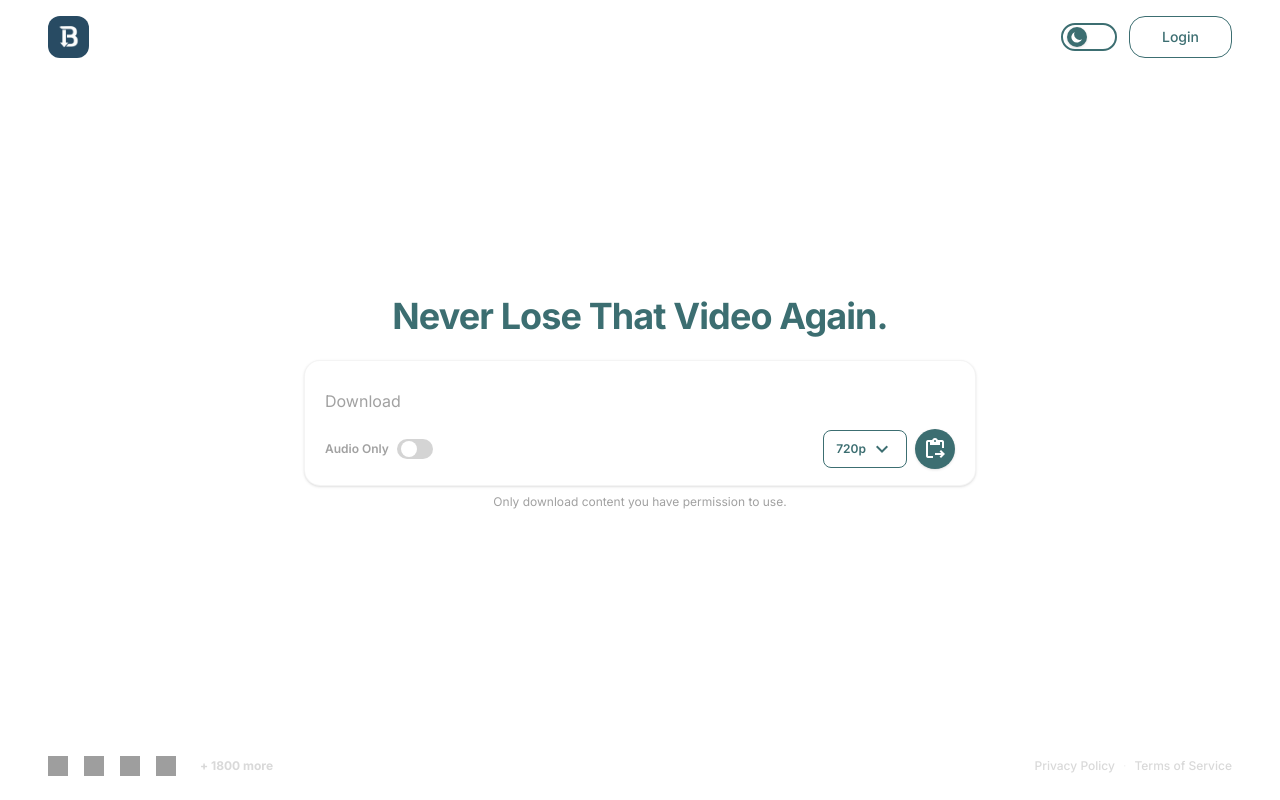
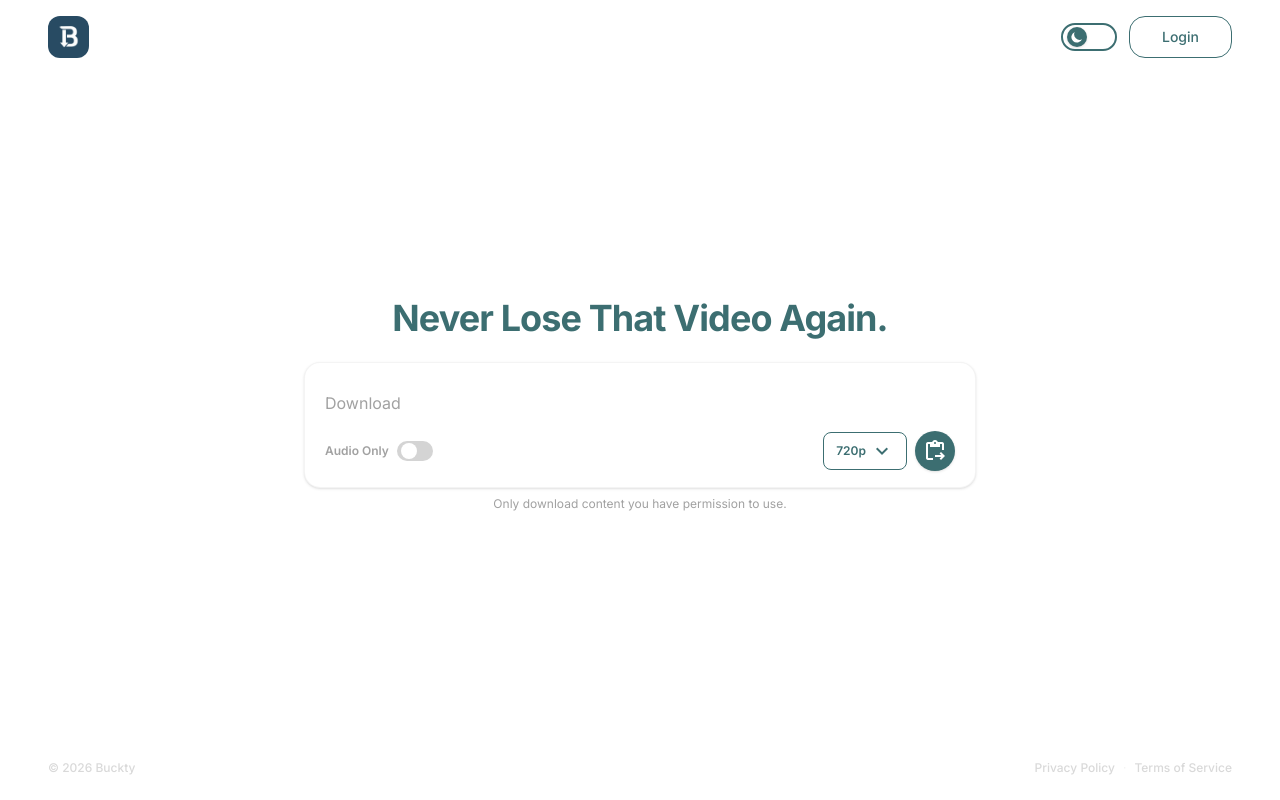
Before and after one commit to Saadnadeemch/mvpfrontend, an Angular app: page / in a window 1280 px wide. Built offline with nearby package versions, Linux system fonts and the light colour scheme; grey boxes are pictures that could not be loaded.

Commit message:
footer upadted

```diff
--- a/src/app/components/footer/footer.html
+++ b/src/app/components/footer/footer.html
@@ -1,55 +1,87 @@
 <footer class="py-6 select-none">
   <div class="w-full px-4 sm:px-6 md:px-10 lg:px-12">
-    <!-- Mobile Layout: Stacked vertically -->
+
+    <!-- Mobile Layout -->
     <div class="flex flex-col gap-2 sm:hidden">
-      <!-- Top on mobile: Social icons (LEFT side content) -->
-      <div class="social-container flex items-center gap-3 justify-center cursor-default">
-        <img src="https://cdn-icons-png.flaticon.com/512/1384/1384060.png" alt="YouTube" class="social-icon h-4 w-4" />
-        <img src="https://cdn-icons-png.flaticon.com/512/2111/2111463.png" alt="Instagram"
-          class="social-icon h-4 w-4" />
-        <img src="https://cdn-icons-png.flaticon.com/512/733/733579.png" alt="Twitter" class="social-icon h-4 w-4" />
-        <img src="https://cdn-icons-png.flaticon.com/512/3046/3046121.png" alt="TikTok" class="social-icon h-4 w-4" />
-        <span class="social-text text-[9px] font-bold" style="color: var(--color-neutral)">+ 1800 more</span>
+
+      <!-- Top on mobile: Branding -->
+      <div class="flex justify-center">
+        <span
+          class="text-[10px] font-medium"
+          style="color: var(--color-neutral)"
+        >
+          © 2026 Buckty
+        </span>
       </div>
 
-      <!-- Bottom on mobile: Legal links (RIGHT side content) -->
+      <!-- Bottom on mobile: Legal links -->
       <div class="flex flex-col items-center gap-3">
         <div class="flex items-center gap-2 flex-wrap justify-center">
-          <span [routerLink]="['/privacy-and-policy']"
+          <span
+            [routerLink]="['/privacy-and-policy']"
             class="text-[10px] font-medium transition-opacity hover:opacity-70 cursor-pointer"
-            style="color: var(--color-neutral)">Privacy Policy</span>
-          <span class="text-[10px]" style="color: var(--color-neutral); opacity: 0.35">·</span>
-          <span [routerLink]="['/terms-of-service']"
+            style="color: var(--color-neutral)"
+          >
+            Privacy Policy
+          </span>
+
+          <span
+            class="text-[10px]"
+            style="color: var(--color-neutral); opacity: 0.35"
+          >
+            ·
+          </span>
+
+          <span
+            [routerLink]="['/terms-of-service']"
             class="text-[10px] font-medium transition-opacity hover:opacity-70 cursor-pointer"
-            style="color: var(--color-neutral)">Terms of Service</span>
+            style="color: var(--color-neutral)"
+          >
+            Terms of Service
+          </span>
         </div>
       </div>
     </div>
 
-    <!-- Tablet and Desktop Layout: Side by side -->
+    <!-- Tablet & Desktop Layout -->
     <div class="hidden sm:flex items-center justify-between gap-6">
-      <!-- Left side: Social icons -->
-      <div class="social-container flex items-center gap-4 cursor-default">
-        <img src="https://cdn-icons-png.flaticon.com/128/1384/1384060.png" alt="YouTube"
-          class="h-5 w-5 transition-transform hover:scale-110" />
-        <img src="https://cdn-icons-png.flaticon.com/128/2111/2111463.png" alt="Instagram"
-          class="h-5 w-5 transition-transform hover:scale-110" />
-        <img src="https://cdn-icons-png.flaticon.com/128/733/733579.png" alt="Twitter"
-          class="h-5 w-5 transition-transform hover:scale-110" />
-        <img src="https://cdn-icons-png.flaticon.com/128/3046/3046121.png" alt="TikTok"
-          class="h-5 w-5 transition-transform hover:scale-110" />
-        <span class="text-xs font-bold ml-2" style="color: var(--color-neutral)">+ 1800 more</span>
+
+      <!-- Left side: Branding -->
+      <div class="flex items-center">
+        <span
+          class="text-xs font-medium"
+          style="color: var(--color-neutral)"
+        >
+          © 2026 Buckty
+        </span>
       </div>
+
       <!-- Right side: Legal links -->
       <div class="flex items-center gap-2 shrink-0">
-        <span [routerLink]="['/privacy-and-policy']"
+        <span
+          [routerLink]="['/privacy-and-policy']"
           class="text-xs font-medium transition-opacity hover:opacity-70 cursor-pointer"
-          style="color: var(--color-neutral)">Privacy Policy</span>
-        <span class="text-xs" style="color: var(--color-neutral); opacity: 0.35">·</span>
-        <span [routerLink]="['/terms-of-service']"
+          style="color: var(--color-neutral)"
+        >
+          Privacy Policy
+        </span>
+
+        <span
+          class="text-xs"
+          style="color: var(--color-neutral); opacity: 0.35"
+        >
+          ·
+        </span>
+
+        <span
+          [routerLink]="['/terms-of-service']"
           class="text-xs font-medium transition-opacity hover:opacity-70 cursor-pointer"
-          style="color: var(--color-neutral)">Terms of Service</span>
+          style="color: var(--color-neutral)"
+        >
+          Terms of Service
+        </span>
       </div>
     </div>
+
   </div>
 </footer>
```
